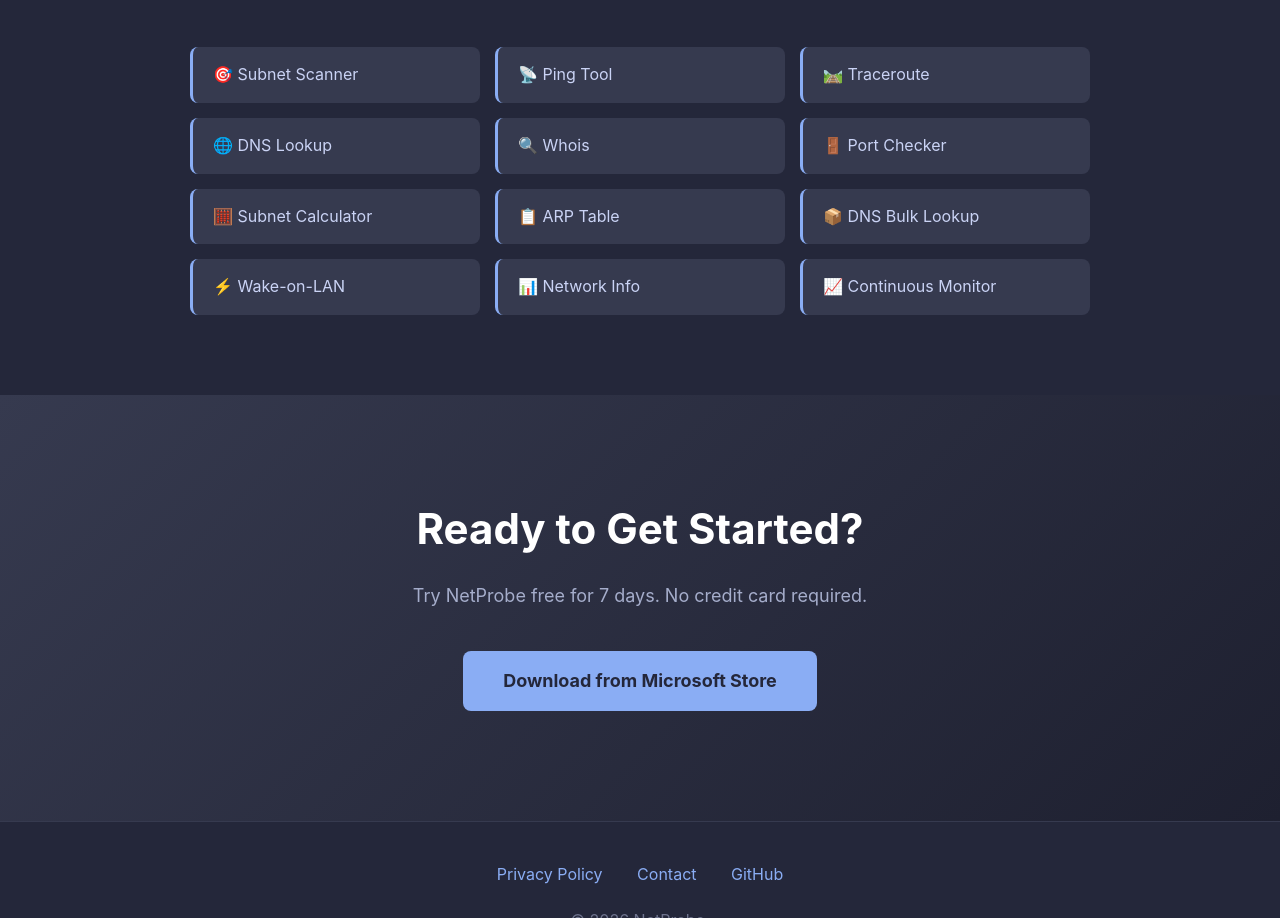
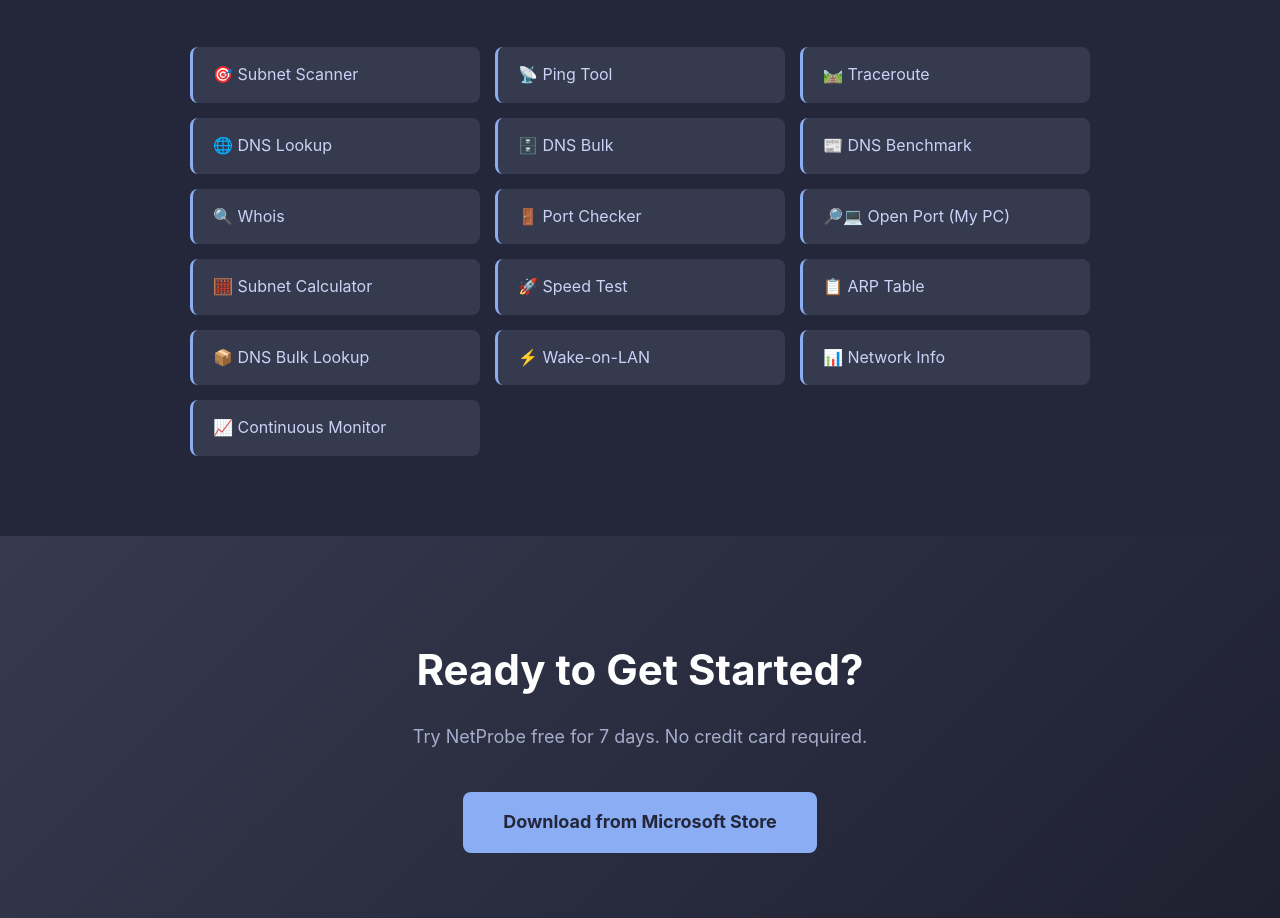
Before and after one commit to NetProbeSupport/netprobe-website, a plain HTML site: page index.html in a window 1280 px wide. Shown: the part 1706-2624 px from the top of the page. Drawn offline with Linux system fonts and the light colour scheme.

Commit message:
Add new network tools to index.html

```diff
--- a/index.html
+++ b/index.html
@@ -272,9 +272,13 @@
       <div class="tool-item">📡 Ping Tool</div>
       <div class="tool-item">🛤️ Traceroute</div>
       <div class="tool-item">🌐 DNS Lookup</div>
+      <div class="tool-item">🗄️ DNS Bulk</div>
+      <div class="tool-item">📰 DNS Benchmark</div>
       <div class="tool-item">🔍 Whois</div>
       <div class="tool-item">🚪 Port Checker</div>
+      <div class="tool-item">🔎💻 Open Port (My PC)</div>
       <div class="tool-item">🧮 Subnet Calculator</div>
+      <div class="tool-item">🚀 Speed Test</div>
       <div class="tool-item">📋 ARP Table</div>
       <div class="tool-item">📦 DNS Bulk Lookup</div>
       <div class="tool-item">⚡ Wake-on-LAN</div>
```
